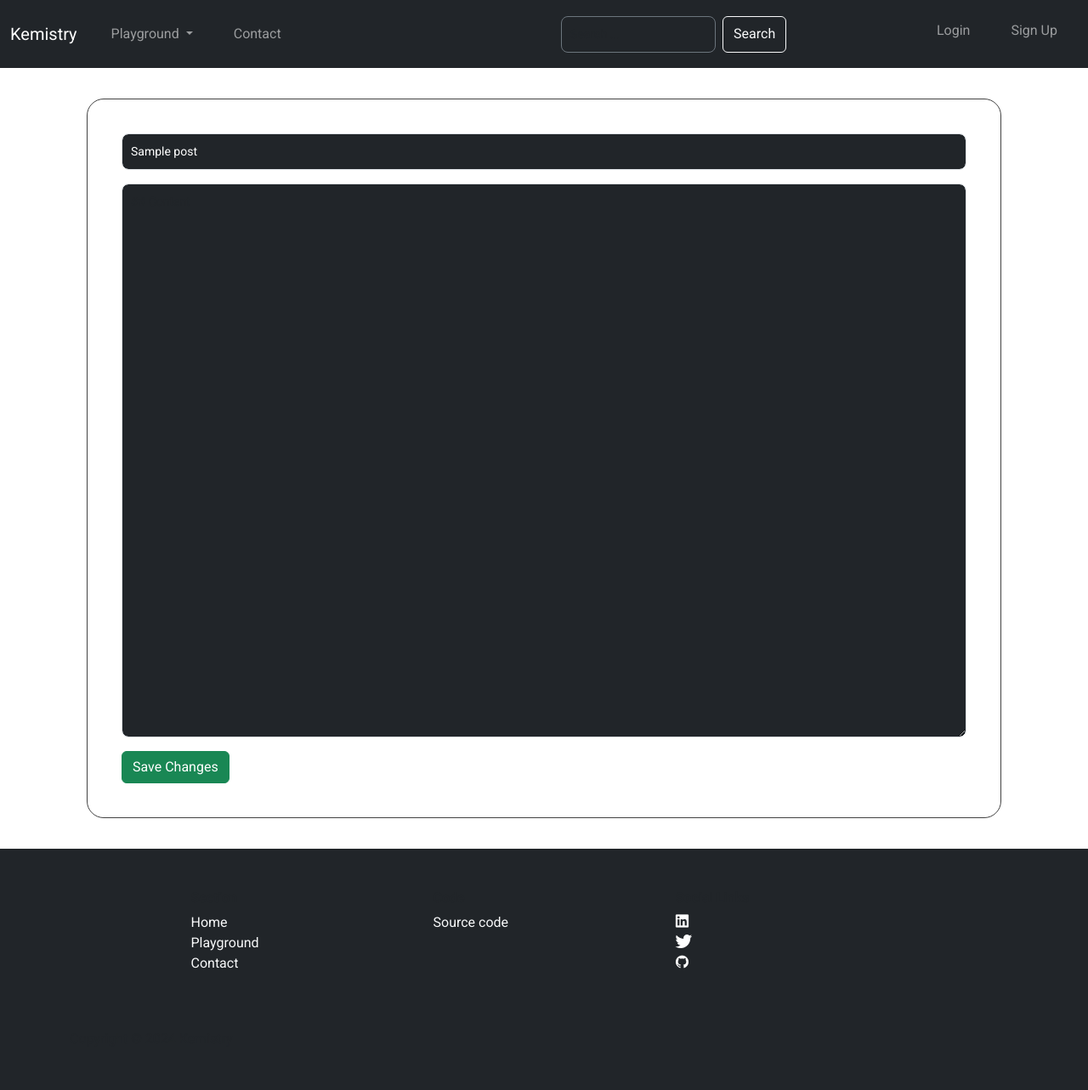
After one commit to kevinkoech357/kemistry, a Flask app: template kemistry/templates/edit_post.html in a window 1280 px wide. The commit adds this page. Shown: the whole page at 85% size. Run offline with Flask 3, Linux system fonts and the light colour scheme; the template is opened without the code that fills it: values that come from a table or form of the project are taken from there, others are empty; tables that the repository leaves empty hold one stand-in row (values such as "Sample post"); some libraries are stand-ins or nearby versions.

Commit message:
[Feat]: Add routes for editing and deleting post based on ID Add a template that is rendered when user want to edit post Move edit and delete buttons before post content

```diff
--- /dev/null
+++ b/kemistry/templates/edit_post.html
@@ -0,0 +1,54 @@
+{% extends 'layout/base.html' %} {% block title %}Edit Post - Kemistry{%
+endblock %} {% block content %}
+
+<style>
+  .custom-card {
+    border: 1px solid #424242;
+    margin: 20px;
+    padding: 40px;
+    border-radius: 20px !important;
+    font-family: "Roboto", sans-serif;
+    font-size: 20px;
+    background-color: transparent;
+    word-spacing: 0.2em;
+  }
+</style>
+
+<div class="container py-3">
+  <div class="row justify-content-center">
+    <div class="col-md-12">
+      <div class="custom-card rounded">
+        <div class="card-body">
+          <form
+            method="post"
+            action="{{ url_for('post1.edit_post', post_id=post.id) }}"
+            enctype="multipart/form-data"
+          >
+            {{ form.hidden_tag() }}
+
+            <div class="form-group mb-3">
+              {{ form.title(value=post.title, class="form-control bg-dark
+              text-white", required=True, placeholder="#Title") }} {% for error
+              in form.title.errors %}
+              <span style="color: red">{{ error }}</span>
+              {% endfor %}
+            </div>
+
+            <div class="form-group mb-3">
+              {{ form.content(value=post.content, rows=30, class="form-control
+              bg-dark text-white", required=True, placeholder="## Content") }} {%
+              for error in form.content.errors %}
+              <span style="color: red">{{ error }}</span>
+              {% endfor %}
+            </div>
+
+            <button type="submit" class="btn btn-success" id="submit-btn">
+              Save Changes
+            </button>
+          </form>
+        </div>
+      </div>
+    </div>
+  </div>
+</div>
+{% endblock %}
```
Also changed, not shown: kemistry/post/routes.py (+54 -8 lines), kemistry/templates/post.html (+6 -5 lines).
